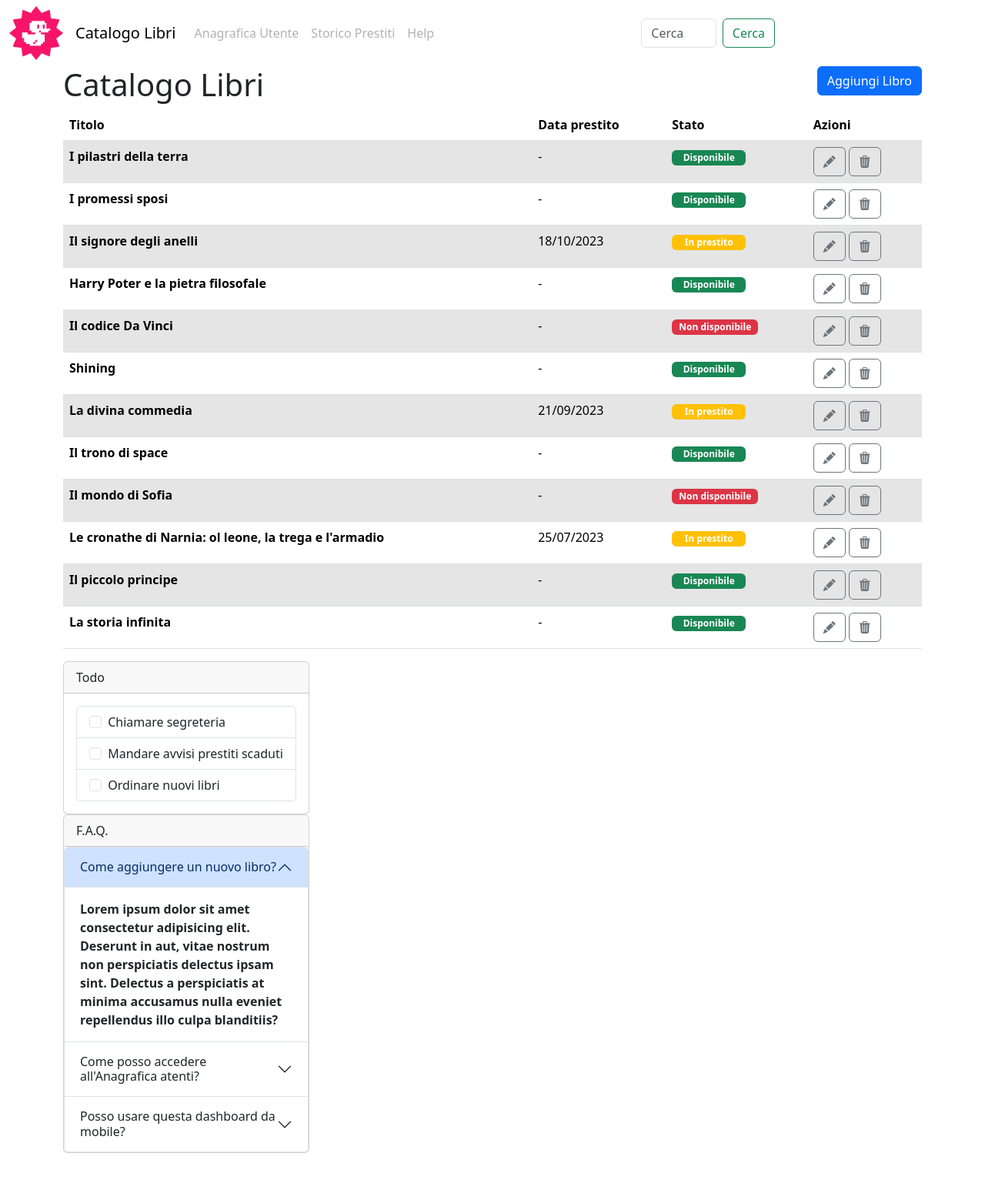
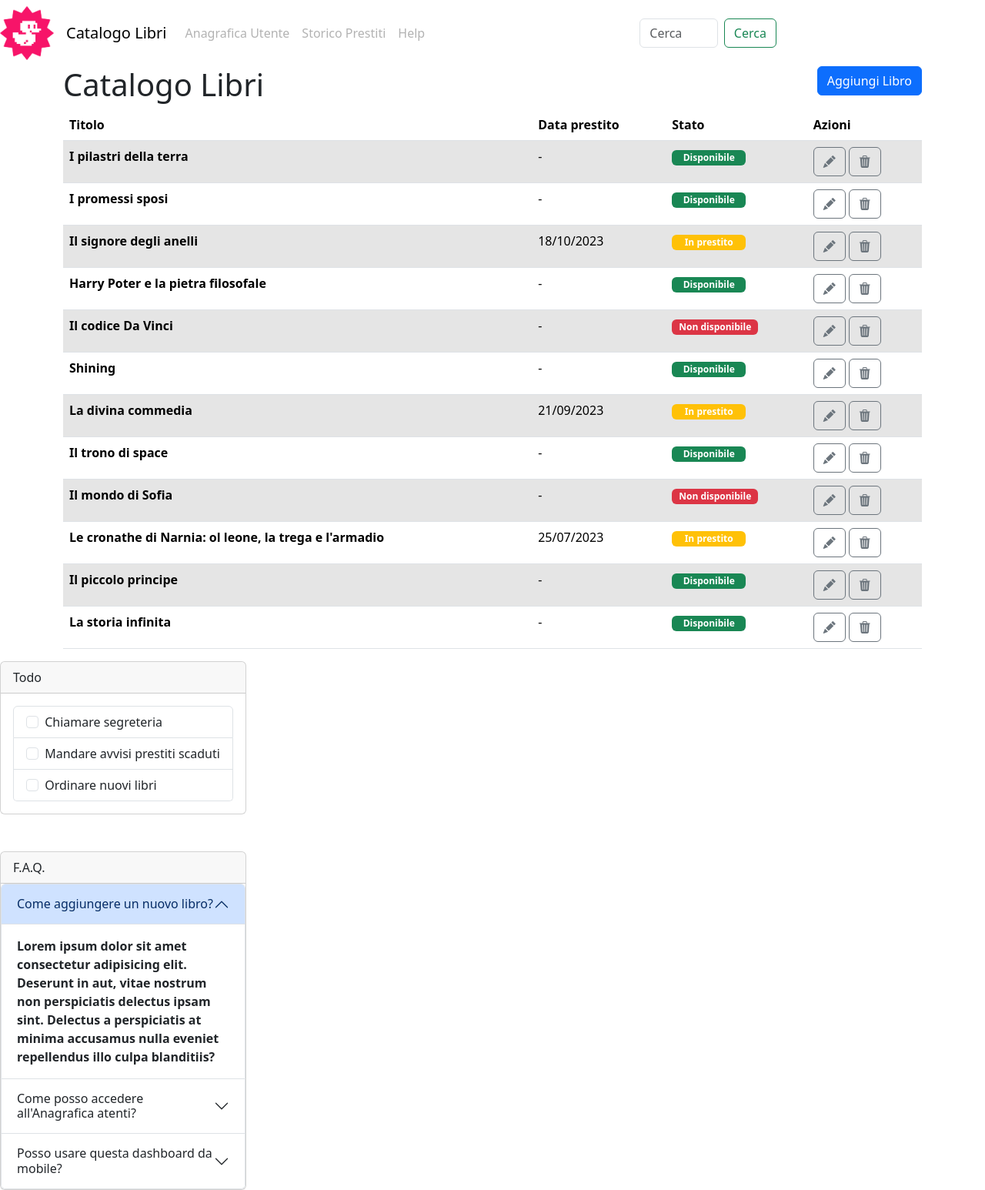
Before and after one commit to IgorGoro91/html-css-bootstrap-dashboard, a plain HTML site: page index.html in a window 1280 px wide. Shown: the whole page at 77% size. Before the commit the page ends 1498 px from the top, so only its background shows below. Drawn offline with nearby package versions, Linux system fonts and the light colour scheme.

Commit message:
add: card

```diff
--- a/index.html
+++ b/index.html
@@ -13,7 +13,7 @@
 
 
 
-      <nav class="navbar navbar-expand-lg">
+      <nav class="navbar navbar-expand-lg >
 
 
         <div class="container-fluid">
@@ -41,7 +41,7 @@
                 </form>
               </div>
 
-          </div>
+            </div>
         </div>
 
       </nav>
@@ -49,6 +49,7 @@
 
 
       <div class="container">
+
 
         <div class="d-flex">
             <h1 class="col">Catalogo Libri</h1>
@@ -58,11 +59,11 @@
 
           </div>
 
-        <table class="table ">
+        <table class="table">
             <thead>
               <tr>
                 <th scope="col">Titolo</th>
-                <th scope="col col-sm-d-none">Data prestito</th>
+                <th scope="col">Data prestito</th>
                 <th scope="col">Stato</th>
                 <th scope="col">Azioni</th>
               </tr>
@@ -213,7 +214,14 @@
 
 
 
-          <div class="card" style="width: 20rem;">
+
+
+      </div>
+
+
+
+
+        <div class="card mb-5" style="width: 20rem;">
             <div class="card-header">
               Todo
             </div>
@@ -236,6 +244,7 @@
 
 
           </div>
+
 
           <div class="card" style="width: 20rem;">
             <div class="card-header">
@@ -281,8 +290,6 @@
               </div>
           </div>
 
-      </div>
-
 
 
     <script src="https://cdn.jsdelivr.net/npm/bootstrap@5.3.3/dist/js/bootstrap.bundle.min.js" integrity="sha384-YvpcrYf0tY3lHB60NNkmXc5s9fDVZLESaAA55NDzOxhy9GkcIdslK1eN7N6jIeHz" crossorigin="anonymous"></script>
```
